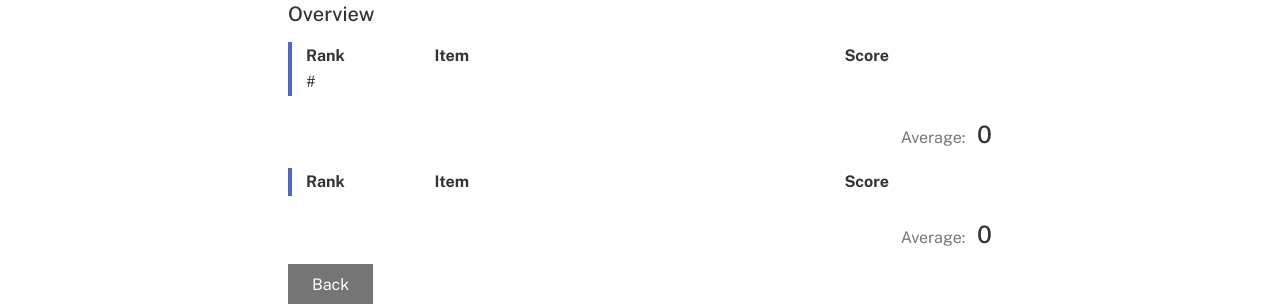
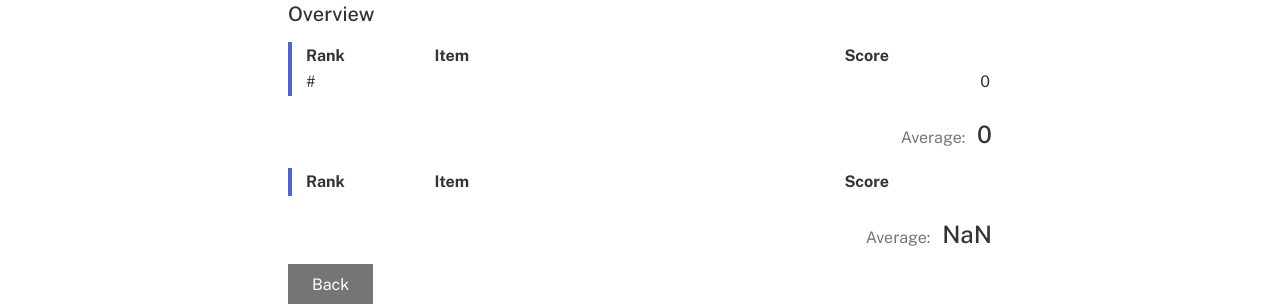
Before and after one commit to bcorey85/ranker-frontend, a React (Create React App) app: page / in a window 1280 px wide. Both pictures are taken after a click on the button "Results". Shown: the part 390-696 px from the top of the page. Built offline with nearby package versions, Linux system fonts and the light colour scheme.

Commit message:
add label averages to results page

```diff
--- a/src/components/form/FormResults.js
+++ b/src/components/form/FormResults.js
@@ -40,7 +40,9 @@ const FormResults = ({ formState, dispatch }) => {
 								<tr key={item.id}>
 									<td>#</td>
 									<td>{item.label}</td>
-									<td>{item.average}</td>
+									<td>
+										{Math.round(item.average * 100) / 100}
+									</td>
 								</tr>
 							);
 						})}
@@ -82,7 +84,7 @@ const FormResults = ({ formState, dispatch }) => {
 						<div className='form-results__average'>
 							<h2>
 								<span>Average: </span>
-								{formState.overallAverage}
+								{Math.round(label.average * 100) / 100}
 							</h2>
 						</div>
 					</React.Fragment>
```
